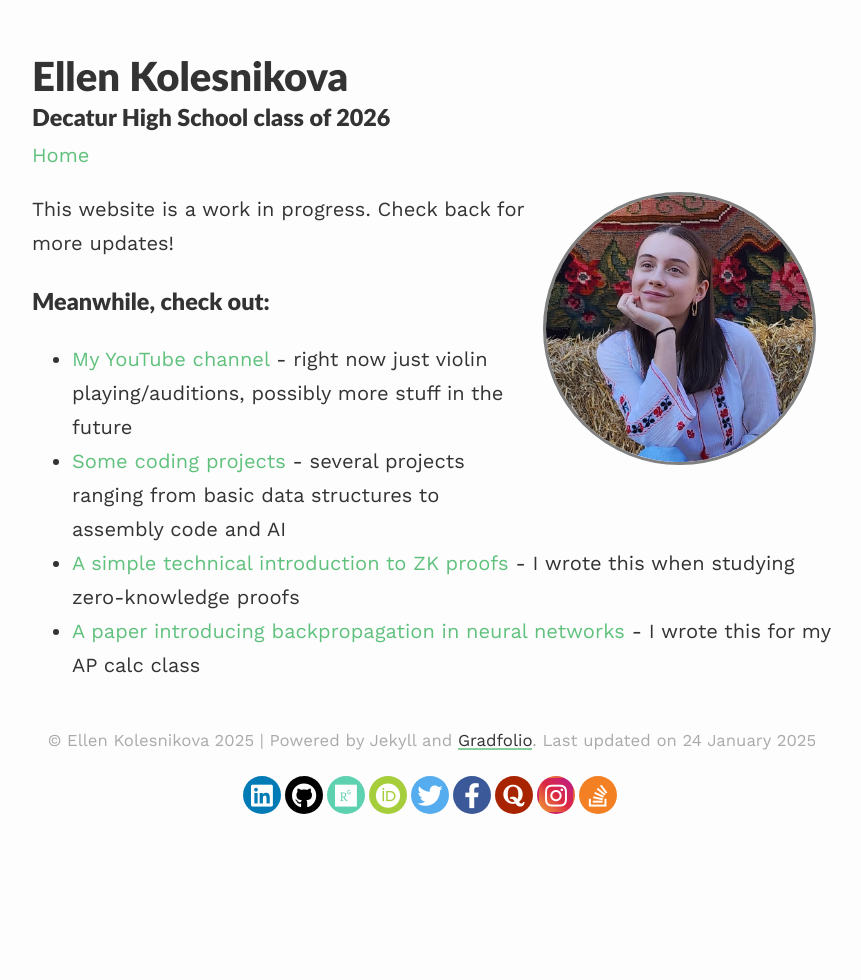
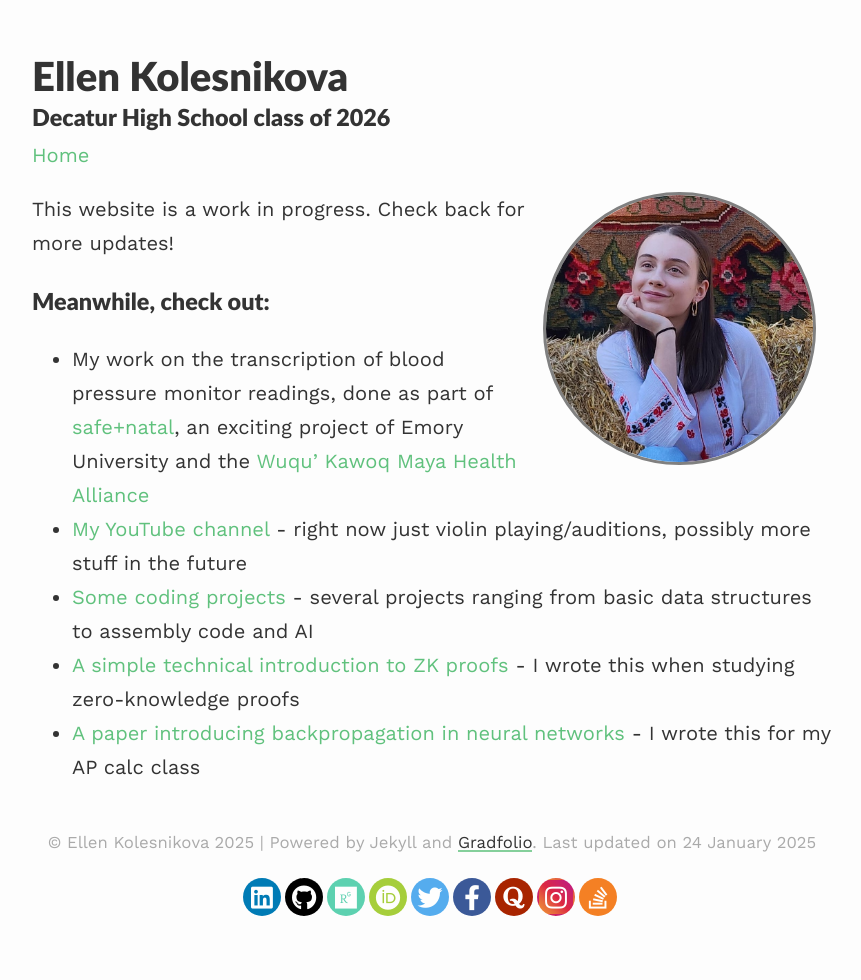
Before and after one commit to ellenkolesnikova/ellenkolesnikova.github.io, a Jekyll site: the page built from index.md, in a window 1280 px wide. Shown: the whole page, without its empty margins (208-1069 px from the left). Built offline with Jekyll 4.4.1, drawn with Linux system fonts in a browser that asks for light colours; nearby versions of some CDN libraries.

Commit message:
Update index.md

```diff
--- a/index.md
+++ b/index.md
@@ -11,6 +11,7 @@ This website is a work in progress. Check back for more updates!
 
 ### Meanwhile, check out:
 
+- My work on the transcription of blood pressure monitor readings, done as part of [safe+natal](https://safenatal.org/), an exciting project of Emory University and the [Wuqu’ Kawoq Maya Health Alliance](https://www.wuqukawoq.org/?lang=es)
 - [My YouTube channel](https://www.youtube.com/@ellenkolesnikova5144){:target="_blank"} - right now just violin playing/auditions, possibly more stuff in the future
 - [Some coding projects](https://github.com/ellenkolesnikova/projects){:target="_blank"} - several projects ranging from basic data structures to assembly code and AI
 - [A simple technical introduction to ZK proofs](https://ellenkolesnikova.github.io/assets/files/zkintro.pdf){:target="_blank"} - I wrote this when studying zero-knowledge proofs
```
